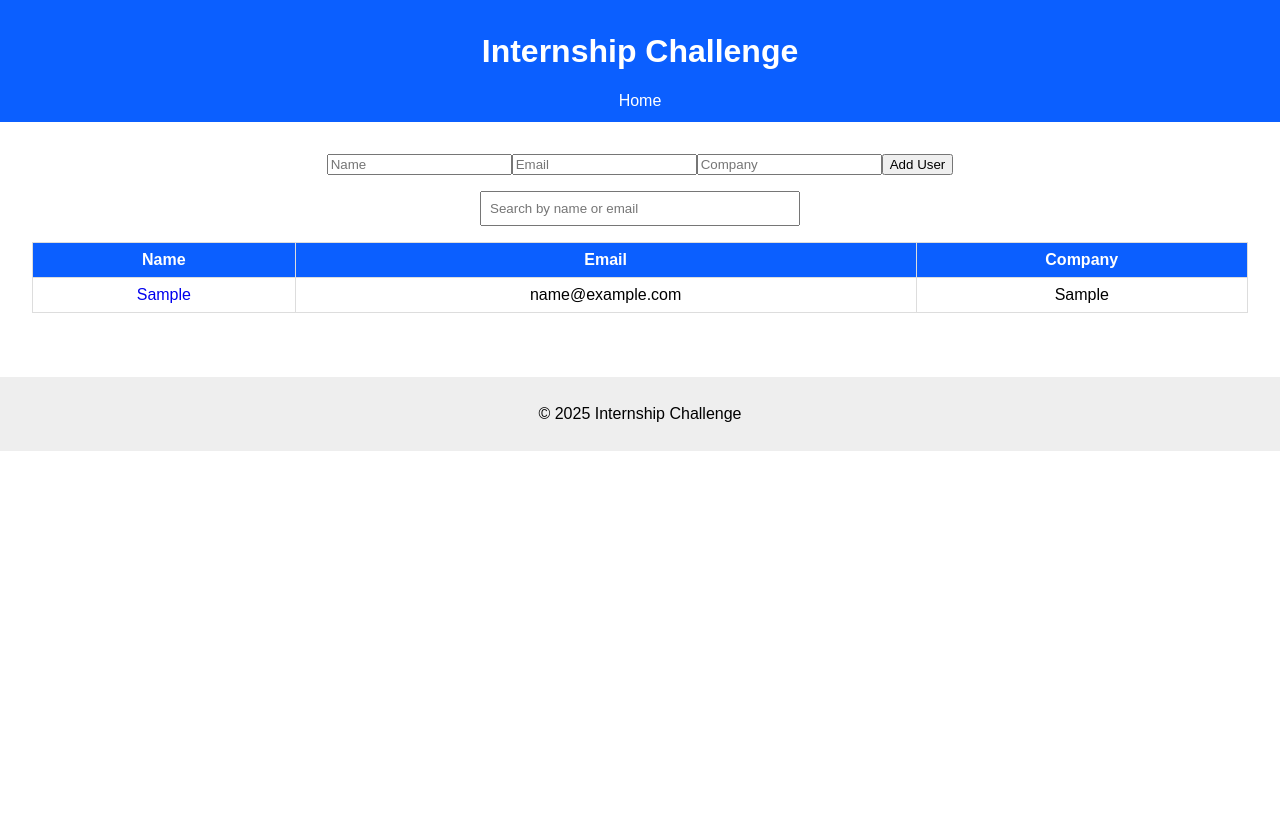
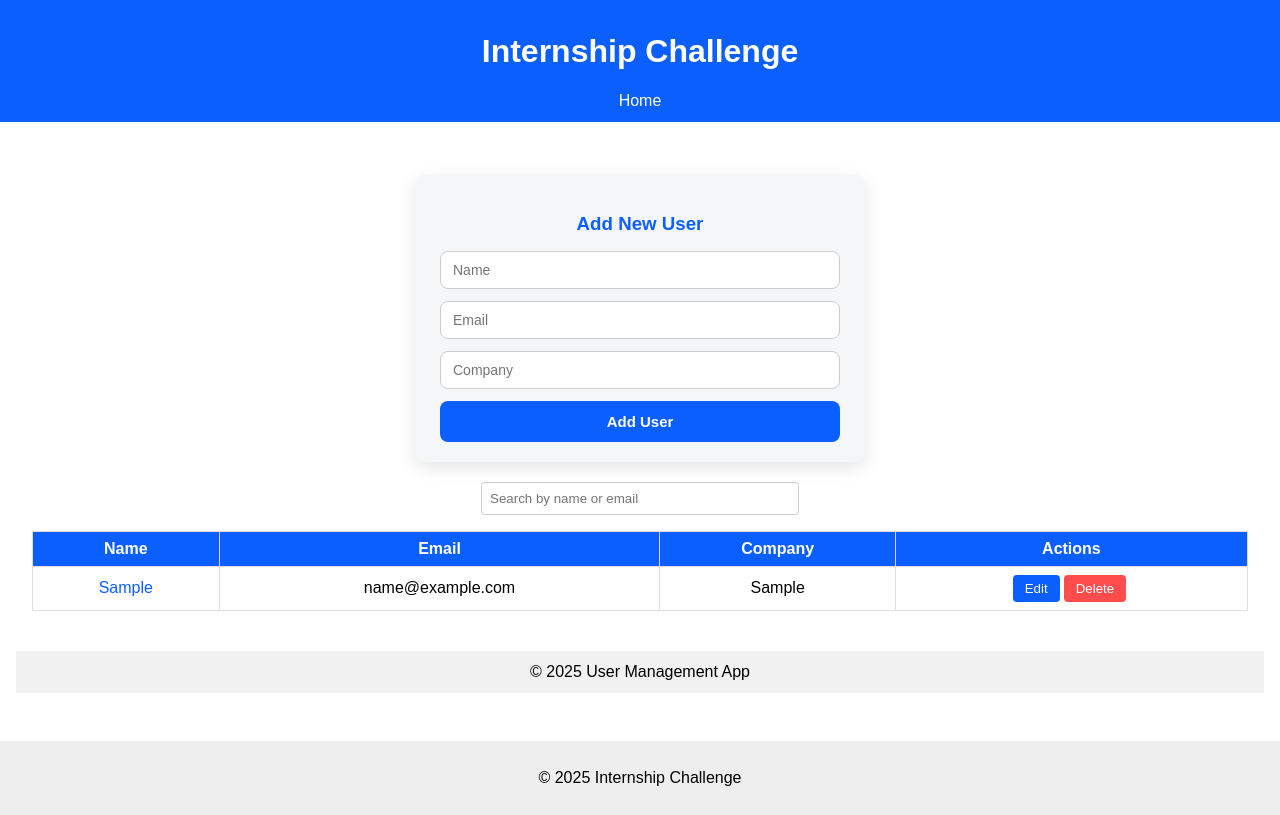
Before and after one commit to denisdushi20/internship-challenge, a React (Vite) app: page / in a window 1280 px wide. Both pictures are taken after typing "Sample", "name@example.com", "Sample" into the empty fields and a click on the button "Add User". Built offline with nearby package versions, Linux system fonts and the light colour scheme; no server answers.

Commit message:
CRUD OPERATIONS ,also UI improvement

```diff
--- /dev/null
+++ b/src/UserInterface/AddUserForm.css
@@ -0,0 +1,54 @@
+.add-user-form {
+  max-width: 400px;
+  margin: 20px auto;
+  padding: 20px 25px;
+  background-color: #f4f6f8;
+  border-radius: 12px;
+  box-shadow: 0 6px 18px rgba(0, 0, 0, 0.1);
+  display: flex;
+  flex-direction: column;
+}
+
+.add-user-form h3 {
+  text-align: center;
+  margin-bottom: 16px;
+  color: #0b5fff;
+}
+
+.input-field {
+  padding: 10px 12px;
+  margin-bottom: 12px;
+  border-radius: 8px;
+  border: 1px solid #ccc;
+  font-size: 14px;
+  transition: border-color 0.2s, box-shadow 0.2s;
+}
+
+.input-field:focus {
+  outline: none;
+  border-color: #0b5fff;
+  box-shadow: 0 0 5px rgba(11, 95, 255, 0.5);
+}
+
+.submit-btn {
+  padding: 12px;
+  background-color: #0b5fff;
+  color: white;
+  border: none;
+  border-radius: 8px;
+  font-weight: bold;
+  font-size: 15px;
+  cursor: pointer;
+  transition: background-color 0.2s, transform 0.2s;
+}
+
+.submit-btn:hover {
+  background-color: #084bcc;
+  transform: translateY(-2px);
+}
+
+@media (max-width: 480px) {
+  .add-user-form {
+    padding: 15px 18px;
+  }
+}
--- a/src/UserInterface/AddUserForm.jsx
+++ b/src/UserInterface/AddUserForm.jsx
@@ -1,4 +1,5 @@
 import React, { useState } from "react";
+import "./AddUserForm.css";
 
 export default function AddUserForm({ addUser }) {
   const [name, setName] = useState("");
@@ -7,16 +8,20 @@ export default function AddUserForm({ addUser }) {
 
   const handleSubmit = (e) => {
     e.preventDefault();
-    if (!name || !email || !company) return alert("All fields are required");
 
-     if (!/^[A-Z]/.test(name)) {
+    if (!name || !email || !company) {
+      return alert("All fields are required");
+    }
+
+    if (!/^[A-Z]/.test(name)) {
       return alert("Name must start with a capital letter");
     }
-    if(!/^[A-Z]/.test(company)){
+
+    if (!/^[^\s@]+@[^\s@]+\.[^\s@]+$/.test(email)) {
+      return alert("Invalid email format");
+    }
+       if(!/^[A-Z]/.test(company)){
         return alert("Company must start with a capital letter")
-    }
-    if (!/^[^\s@]+@[^\s@]+\.[^\s@]+$/.test(email)) {
-      return alert("Invalid email format,email must contain @");
     }
     if (!email.includes(".com")) {
       return alert("Email must end with .com");
@@ -37,23 +42,29 @@ export default function AddUserForm({ addUser }) {
   };
 
   return (
-    <form onSubmit={handleSubmit} style={{ marginBottom: "16px" }}>
+    <form className="add-user-form" onSubmit={handleSubmit}>
+      <h3>Add New User</h3>
       <input
+        className="input-field"
         placeholder="Name"
         value={name}
         onChange={(e) => setName(e.target.value)}
       />
       <input
+        className="input-field"
         placeholder="Email"
         value={email}
         onChange={(e) => setEmail(e.target.value)}
       />
       <input
+        className="input-field"
         placeholder="Company"
         value={company}
         onChange={(e) => setCompany(e.target.value)}
       />
-      <button type="submit">Add User</button>
+      <button className="submit-btn" type="submit">
+        Add User
+      </button>
     </form>
   );
 }
--- /dev/null
+++ b/src/pages/Home.css
@@ -0,0 +1,63 @@
+.home-container {
+  font-family: Arial, sans-serif;
+}
+
+.header {
+  background: #0b5fff;
+  color: white;
+  padding: 16px;
+  text-align: center;
+}
+
+.main-content {
+  padding: 16px;
+}
+
+.search-input {
+  margin-bottom: 16px;
+  padding: 8px;
+  width: 300px;
+  border-radius: 4px;
+  border: 1px solid #ccc;
+}
+
+.table {
+  width: 100%;
+  border-collapse: collapse;
+}
+
+.table th, .table td {
+  border: 1px solid #ddd;
+  padding: 8px;
+}
+
+.table th {
+  background: #0b5fff;
+  color: white;
+}
+
+.link {
+  text-decoration: none;
+  color: #0b5fff;
+}
+
+.button {
+  padding: 6px 12px;
+  margin-right: 4px;
+  border: none;
+  border-radius: 4px;
+  cursor: pointer;
+  background-color: #0b5fff;
+  color: white;
+}
+
+.button-delete {
+  background-color: #ff4d4d;
+}
+
+.footer {
+  background: #f1f1f1;
+  padding: 12px;
+  margin-top: 24px;
+  text-align: center;
+}
--- a/src/pages/Home.jsx
+++ b/src/pages/Home.jsx
@@ -1,11 +1,13 @@
 import React, { useState, useEffect } from "react";
 import { Link } from "react-router-dom";
 import AddUserForm from "../UserInterface/AddUserForm";
+import "./Home.css";
 
 export default function Home() {
   const [users, setUsers] = useState([]);
   const [localUsers, setLocalUsers] = useState([]);
   const [search, setSearch] = useState("");
+  const [editingUser, setEditingUser] = useState(null);
 
 
   useEffect(() => {
@@ -21,11 +23,26 @@ export default function Home() {
     if (stored) setLocalUsers(JSON.parse(stored));
   }, []);
 
+  const handleAddOrUpdateUser = (user) => {
+    let updatedLocal;
+    if (editingUser) {
 
-  const handleAddUser = (user) => {
-    const updatedLocal = [user, ...localUsers];
+      updatedLocal = localUsers.map((u) => (u.id === user.id ? user : u));
+      setEditingUser(null);
+    } else {
+      updatedLocal = [user, ...localUsers];
+    }
     setLocalUsers(updatedLocal);
     localStorage.setItem("localUsers", JSON.stringify(updatedLocal));
+  };
+
+  const handleDeleteUser = (id) => {
+
+    const updatedLocal = localUsers.filter((u) => u.id !== id);
+    setLocalUsers(updatedLocal);
+    localStorage.setItem("localUsers", JSON.stringify(updatedLocal));
+
+    setUsers((prev) => prev.filter((u) => u.id !== id));
   };
 
   const allUsers = [...localUsers, ...users];
@@ -37,63 +54,47 @@ export default function Home() {
   );
 
   return (
-    <div>
-
-
-      <main style={{ padding: "16px" }}>
-        <AddUserForm addUser={handleAddUser} />
+    <div className="home-container">
+      <main className="main-content">
+        <AddUserForm addUser={handleAddOrUpdateUser} editingUser={editingUser} />
 
         <input
           placeholder="Search by name or email"
           value={search}
           onChange={(e) => setSearch(e.target.value)}
-          style={{ marginBottom: "16px", padding: "8px", width: "300px" }}
+          className="search-input"
         />
 
-        <table style={{ width: "100%", borderCollapse: "collapse" }}>
+        <table className="table">
           <thead>
-            <tr style={{ background: "#0b5fff", color: "white" }}>
-              <th style={thTdStyle}>Name</th>
-              <th style={thTdStyle}>Email</th>
-              <th style={thTdStyle}>Company</th>
+            <tr>
+              <th>Name</th>
+              <th>Email</th>
+              <th>Company</th>
+              <th>Actions</th>
             </tr>
           </thead>
           <tbody>
             {filteredUsers.map((user) => (
-              <tr key={user.id} style={{ cursor: "pointer" }}>
-                <td style={thTdStyle}>
-                  <Link to={`/users/${user.id}`} style={{ textDecoration: "none" }}>
-                    {user.name}
-                  </Link>
+              <tr key={user.id}>
+                <td>
+                  <Link to={`/users/${user.id}`} className="link">{user.name}</Link>
                 </td>
-                <td style={thTdStyle}>{user.email}</td>
-                <td style={thTdStyle}>{user.company?.name ?? "N/A"}</td>
+                <td>{user.email}</td>
+                <td>{user.company?.name ?? "N/A"}</td>
+                <td>
+                  <button className="button" onClick={() => setEditingUser(user)}>Edit</button>
+                  <button className="button button-delete" onClick={() => handleDeleteUser(user.id)}>Delete</button>
+                </td>
               </tr>
             ))}
           </tbody>
         </table>
       </main>
 
-
+      <footer className="footer">
+        &copy; {new Date().getFullYear()} User Management App
+      </footer>
     </div>
   );
 }
-
-const headerStyle = {
-  background: "#0b5fff",
-  color: "white",
-  padding: "16px",
-  textAlign: "center",
-};
-
-const footerStyle = {
-  background: "#f1f1f1",
-  padding: "12px",
-  marginTop: "24px",
-  textAlign: "center",
-};
-
-const thTdStyle = {
-  border: "1px solid #ddd",
-  padding: "8px",
-};
--- /dev/null
+++ b/src/pages/UserDetails.css
@@ -0,0 +1,47 @@
+.user-details-card {
+  max-width: 500px;
+  margin: 30px auto;
+  padding: 25px 30px;
+  background-color: #f9f9fb;
+  border-radius: 12px;
+  box-shadow: 0 6px 20px rgba(0, 0, 0, 0.08);
+  text-align: left;
+  font-family: Arial, sans-serif;
+}
+
+.user-details-card h2 {
+  text-align: center;
+  color: #0b5fff;
+  margin-bottom: 20px;
+}
+
+.user-info p {
+  margin: 8px 0;
+  line-height: 1.5;
+  font-size: 14.5px;
+  color: #333;
+}
+
+.back-btn {
+  display: inline-block;
+  margin-top: 20px;
+  padding: 10px 16px;
+  background-color: #0b5fff;
+  color: white;
+  border-radius: 8px;
+  text-decoration: none;
+  font-weight: bold;
+  transition: background-color 0.2s, transform 0.2s;
+}
+
+.back-btn:hover {
+  background-color: #084bcc;
+  transform: translateY(-2px);
+}
+
+.loading {
+  text-align: center;
+  color: #777;
+  margin-top: 50px;
+  font-size: 16px;
+}
--- a/src/pages/UserDetails.jsx
+++ b/src/pages/UserDetails.jsx
@@ -1,18 +1,17 @@
 import React, { useEffect, useState } from "react";
 import { useParams, Link } from "react-router-dom";
+import "./UserDetails.css";
 
-export default function UserDetails() {
+
+export default function UserDetails({ users }) {
   const { id } = useParams();
   const [user, setUser] = useState(null);
 
   useEffect(() => {
-
-    const localUsers = JSON.parse(localStorage.getItem("localUsers") || "[]");
-    const localUser = localUsers.find((u) => String(u.id) === id);
+    const localUser = users?.find((u) => String(u.id) === id);
     if (localUser) {
       setUser(localUser);
     } else {
-
       fetch(`https://jsonplaceholder.typicode.com/users/${id}`)
         .then((res) => {
           if (!res.ok) throw new Error("User not found");
@@ -21,22 +20,27 @@ export default function UserDetails() {
         .then(setUser)
         .catch(() => setUser(null));
     }
-  }, [id]);
+  }, [id, users]);
 
-  if (!user) return <p>User not found or loading...</p>;
+  if (!user) return <p className="loading">User not found or loading...</p>;
 
   return (
-    <div style={{ padding: "16px" }}>
+    <div className="user-details-card">
       <h2>{user.name}</h2>
-      <p>Email: {user.email}</p>
-      <p>Phone: {user.phone ?? "N/A"}</p>
-      <p>Website: {user.website ?? "N/A"}</p>
-      <p>
-        Address: {user.address?.street ?? "N/A"}, {user.address?.city ?? "N/A"},{" "}
-        {user.address?.zipcode ?? "N/A"}
-      </p>
-      <p>Company: {user.company?.name ?? "N/A"}</p>
-      <Link to="/">← Back to Users</Link>
+
+      <div className="user-info">
+        <p><strong>Email:</strong> {user.email}</p>
+        <p><strong>Phone:</strong> {user.phone ?? "N/A"}</p>
+        <p><strong>Website:</strong> {user.website ?? "N/A"}</p>
+        <p>
+          <strong>Address:</strong>{" "}
+          {user.address?.street ?? "N/A"}, {user.address?.city ?? "N/A"},{" "}
+          {user.address?.zipcode ?? "N/A"}
+        </p>
+        <p><strong>Company:</strong> {user.company?.name ?? "N/A"}</p>
+      </div>
+
+      <Link to="/" className="back-btn">← Back to Users</Link>
     </div>
   );
 }
```
Also changed, not shown: src/store/userSlice.js (line endings or trailing spaces).
